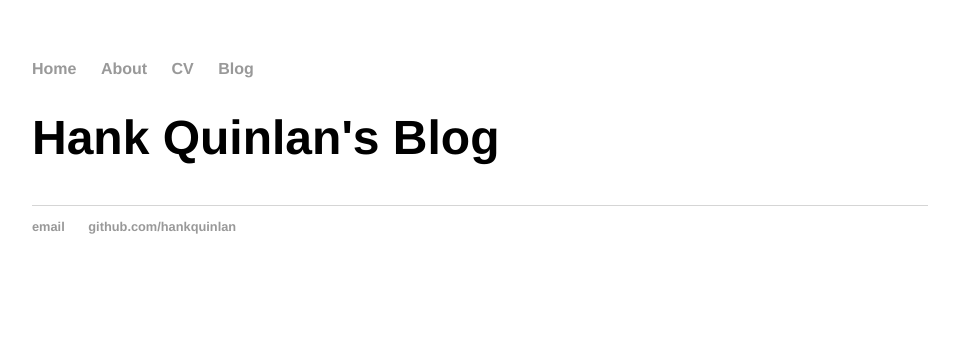
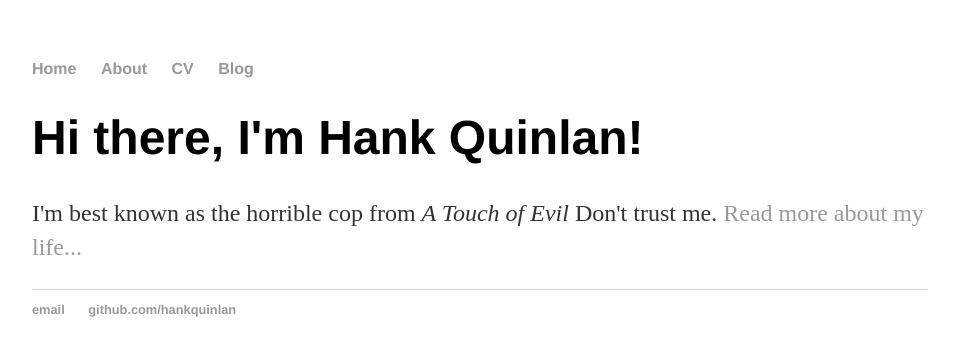
Before and after one commit to gaurav-nanda-research/gaurav-nanda-site.github.io, a Jekyll site: the page built from cv/index.html, in a window 1280 px wide. Shown: the top 356 px of the page, without its empty margins (160-1115 px from the left). Built offline with Jekyll 4.4.1, drawn with Linux system fonts in a browser that asks for light colours.

Commit message:
Update index.html

```diff
--- a/cv/index.html
+++ b/cv/index.html
@@ -1,11 +1,8 @@
 ---
 layout: default
-title: Hank Quinlan's Blog
+title: Hank Quinlan, Horrible Cop
 ---
-	<h1>{{ page.title }}</h1>
-	<ul class="posts">
-
-	  {% for post in site.posts %}
-	    <li><span>{{ post.date | date_to_string }}</span> » <a href="{{ post.url }}" title="{{ post.title }}">{{ post.title }}</a></li>
-	  {% endfor %}
-	</ul>
+<div class="blurb">
+	<h1>Hi there, I'm Hank Quinlan!</h1>
+	<p>I'm best known as the horrible cop from <em>A Touch of Evil</em> Don't trust me. <a href="/about">Read more about my life...</a></p>
+</div><!-- /.blurb -->
```
